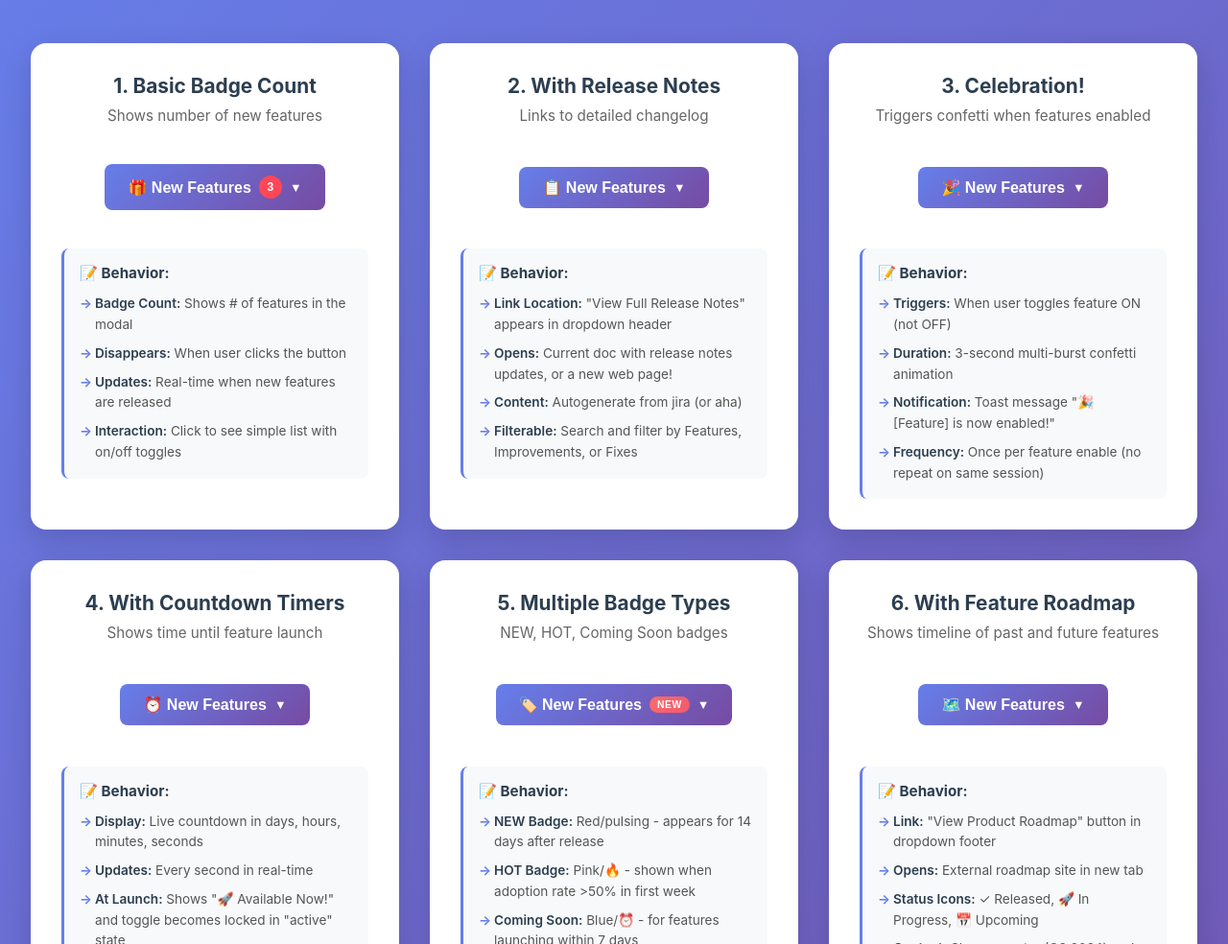
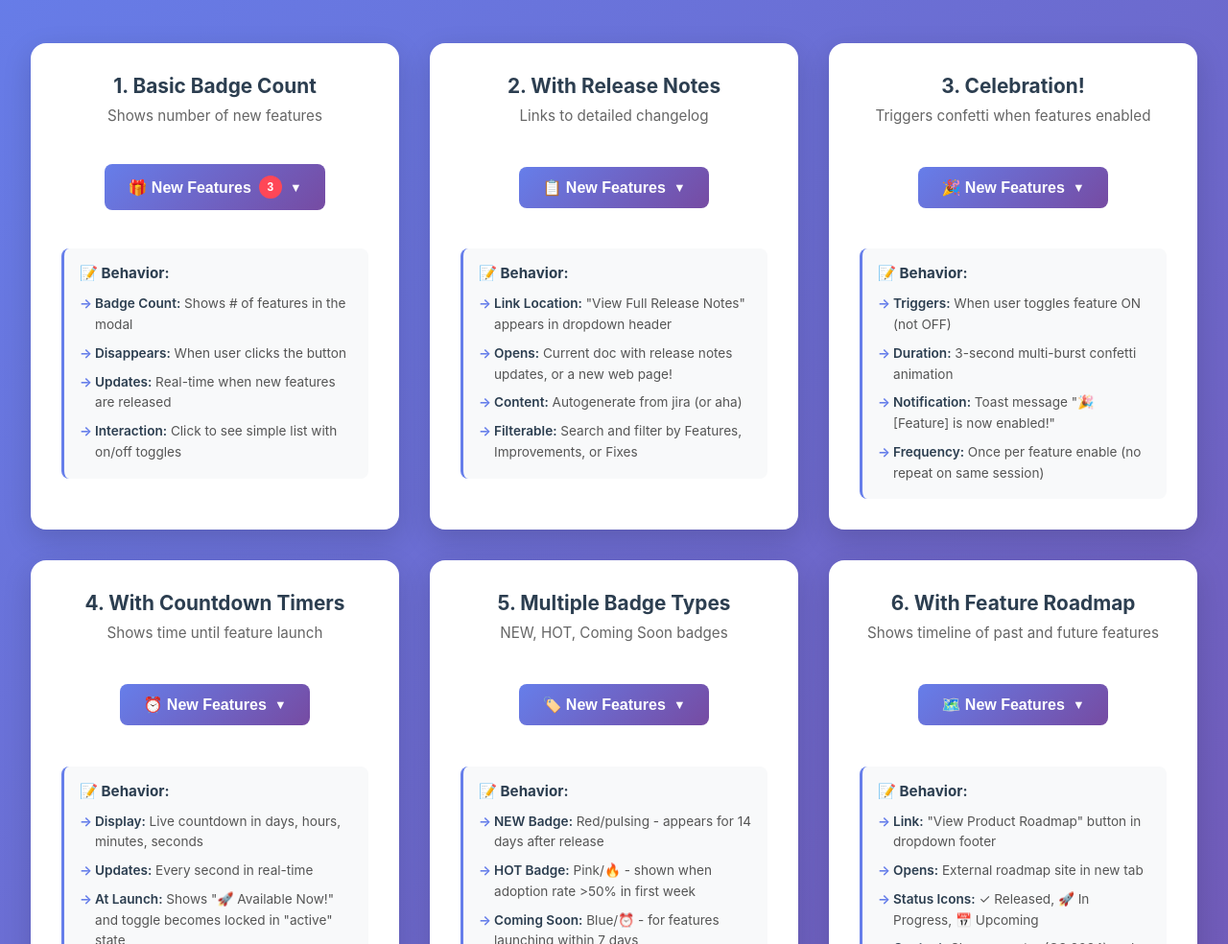
Before and after one commit to moti-og/new-features-ads, a website: page index.html in a window 1280 px wide. Shown: the part 116-1100 px from the top of the page at 96% size. Drawn offline with nearby package versions, Linux system fonts and the light colour scheme.

Commit message:
Remove NEW badge from Button #5 (Multiple Badge Types) in grid view

```diff
--- a/index.html
+++ b/index.html
@@ -115,7 +115,6 @@
             <div class="demo-area">
                 <button class="new-features-btn" id="btn5">
                     🏷️ New Features
-                    <span class="new-badge" style="position: relative; animation: none;">NEW</span>
                     <span class="dropdown-arrow">▼</span>
                 </button>
             </div>
```
